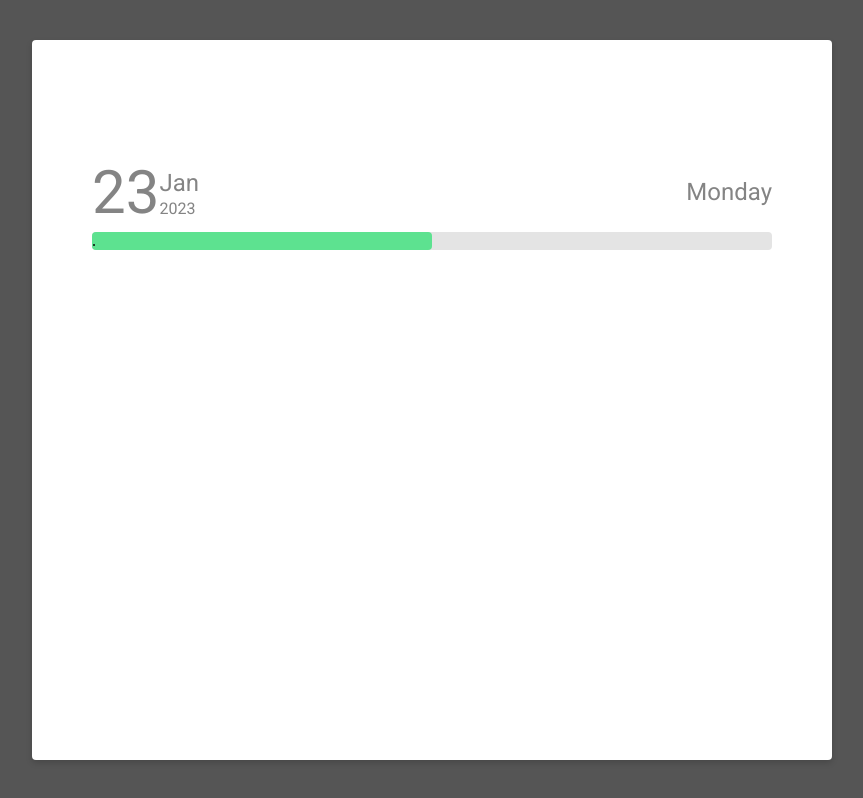
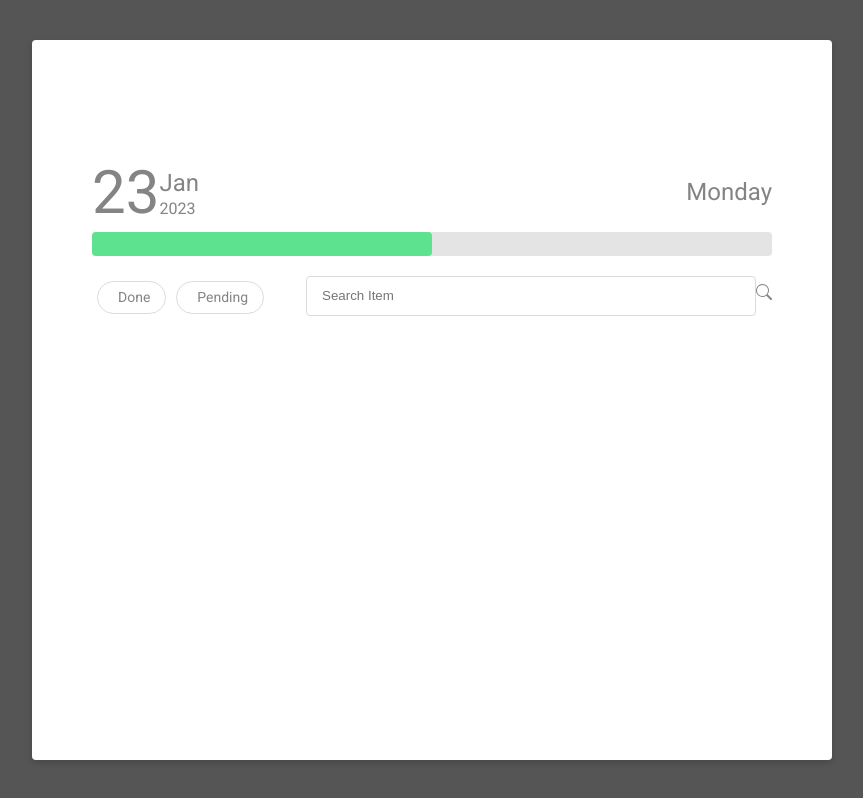
Before and after one commit to sizebay/frontend-challenge, a React (Create React App) app in the folder size_challenge/: page / in a window 1280 px wide. Shown: the whole page, without its empty margins (208-1071 px from the left). Built offline with nearby package versions, Linux system fonts and the light colour scheme; the HTML template or start-up script is replaced by a standard one.

Commit message:
created buttons of filtering tasks

```diff
--- a/size_challenge/package.json
+++ b/size_challenge/package.json
@@ -8,6 +8,7 @@
     "@testing-library/user-event": "^13.5.0",
     "react": "^18.2.0",
     "react-dom": "^18.2.0",
+    "react-icons": "^4.7.1",
     "react-scripts": "^5.0.1",
     "styled-components": "^5.3.6",
     "web-vitals": "^2.1.4"
--- /dev/null
+++ b/size_challenge/src/components/Button.js
@@ -0,0 +1,14 @@
+import { StatusButton } from '../styles'
+import { BsCheck2 } from 'react-icons/bs';
+
+function Button(props){
+    return(
+     <StatusButton active={props.active} onClick={props.event}>
+        { props.active ? <BsCheck2 color='#4DA6B3'>
+        </BsCheck2> : null}
+        <label>{props.label}</label>
+    </StatusButton>
+    )
+}
+
+export default Button
--- /dev/null
+++ b/size_challenge/src/components/Filters.js
@@ -0,0 +1,37 @@
+import { FlexRow, SearchInput } from "../styles"
+import Button from "./Button"
+import { useState } from "react"
+import {BsSearch} from 'react-icons/bs';
+
+function Filters(){
+    const [status, setStatus] = useState()
+
+
+    function changeEvent(e){
+        setStatus(e.target.innerText)
+    }
+
+    const searchIcon = {
+        position: "relative",
+    }
+
+
+    return(
+        <FlexRow margin_top="20" jc="space-between">
+            <div>
+                <Button label="Done" event={changeEvent} active={status === 'Done'}/>
+                <Button label="Pending" event={changeEvent} active={status === 'Pending'}/>
+            </div>
+            <div>
+                <SearchInput placeholder="Search Item" type="text"/>
+                <span style={searchIcon}>
+                    <BsSearch color="#848484"></BsSearch>
+                </span>
+
+            </div>
+
+        </FlexRow>
+    )
+}
+
+export default Filters
--- a/size_challenge/src/components/ProgressBar.js
+++ b/size_challenge/src/components/ProgressBar.js
@@ -5,11 +5,9 @@ function ProgressBar(){
     const progress = 50;
 
     return (
-        <div>
-            <Bar color="#E4E4E4">
-                <BarStatus progress={progress} color='#5DE290'>.</BarStatus>
-            </Bar>
-        </div>
+        <Bar color="#E4E4E4">
+            <BarStatus progress={progress} color='#5DE290'></BarStatus>
+        </Bar>
     )
 }
 
--- a/size_challenge/src/layouts/TaskMenu.js
+++ b/size_challenge/src/layouts/TaskMenu.js
@@ -1,4 +1,5 @@
 import Calendar from '../components/Calendar'
+import Filters from '../components/Filters'
 import ProgressBar from '../components/ProgressBar'
 import TaskMenuStyle from './../styles/taskMenu.module.css'
 
@@ -10,6 +11,7 @@ function TaskMenu(){
                 <div className={TaskMenuStyle.head}>
                     <Calendar />
                     <ProgressBar/>
+                    <Filters/>
                 </div>
             </div>
         </div>
--- a/size_challenge/src/styles.js
+++ b/size_challenge/src/styles.js
@@ -5,6 +5,7 @@ export const Bar = styled.div`
     background: ${(props) => props.color} 0% 0% no-repeat padding-box;
     border-radius: 4px;
     width: 100%;
+    height: 24px;
 `;
 
 export const BarStatus = styled.div`
@@ -13,3 +14,48 @@ export const BarStatus = styled.div`
   background-color: ${(props) => props.color};
   border-radius: inherit;
 `;
+
+export const FlexRow = styled.div`
+    display: flex;
+    flex-direction: row;
+    margin-top: ${(props) => props.margin_top}px;
+    justify-content: ${(props) => props.jc};
+`;
+
+export const StatusButton = styled.button`
+    height: 33px;
+    background: ${(props) => props.active ? "#F7F7F8" : "#FFFFFF"} 0% 0% no-repeat padding-box;
+    border: 1px solid ${(props) => props.active ? "#4DA6B3" : "#DBDBDB"};
+    border-radius: 17px;
+    opacity: 1;
+    margin: 5px;
+    padding: 0px 15px 0px 15px;
+    cursor: pointer;
+    transition: 0.5s;
+
+
+    label{
+        text-align: left;
+        font: normal normal normal 14px/19px Roboto;
+        letter-spacing: 0px;
+        color: ${(props) => props.active ? "#4DA6B3" : "#848484"};
+        opacity: 1;
+        cursor: pointer;
+        margin-left: 5px;
+    }
+`;
+
+export const SearchInput = styled.input`
+    width: 450px;
+    height: 40px;
+    background: #FFFFFF 0% 0% no-repeat padding-box;
+    border: 1px solid #DBDBDB;
+    border-radius: 4px;
+    opacity: 1;
+    color: #848484;
+    font-size: 14px/19px;
+    padding-left: 15px;
+    :focus {
+      outline: 0;
+    }
+`;
```
Also changed, not shown: 1 other file (tests, documents, lock files or other folders).
